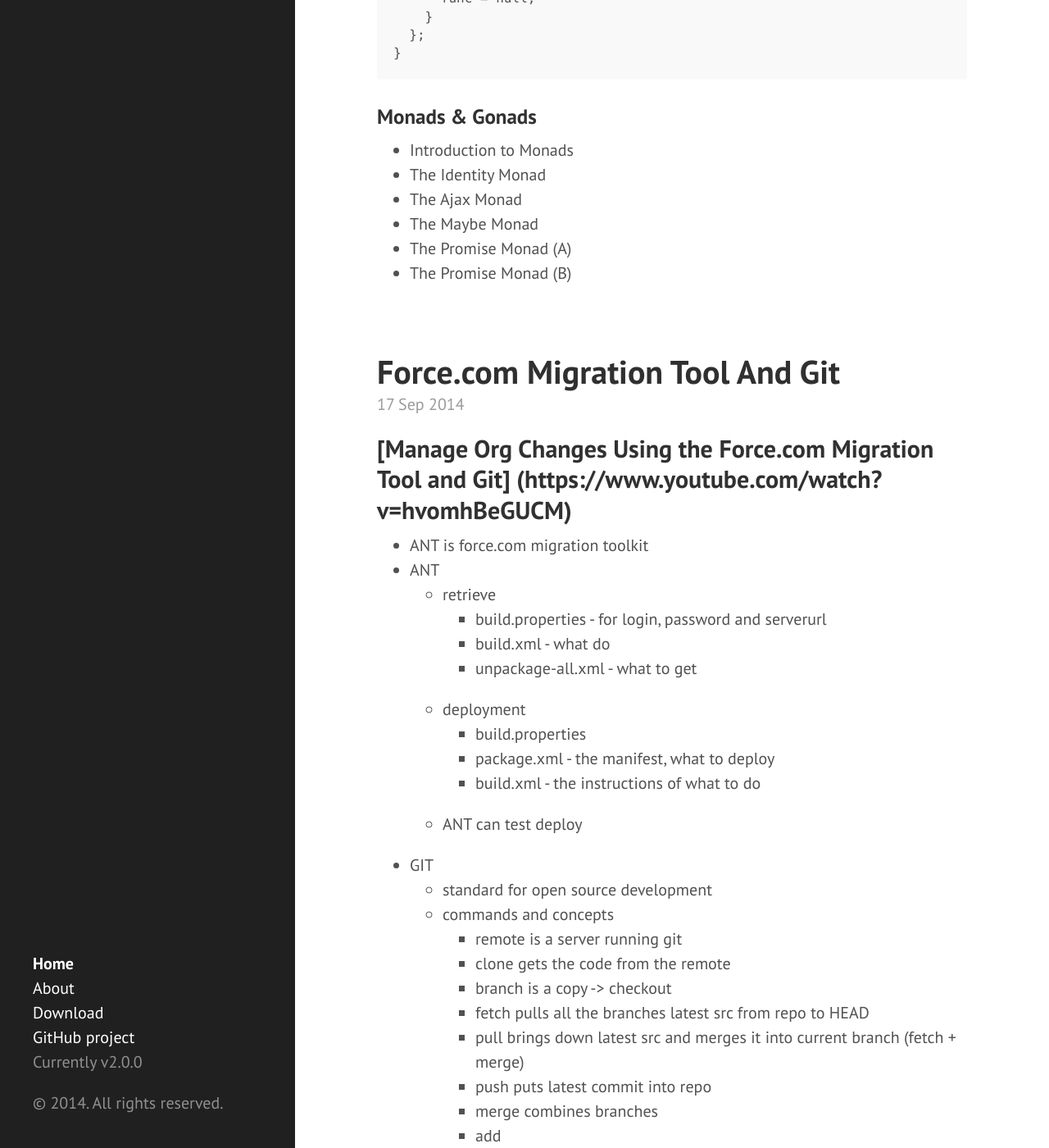
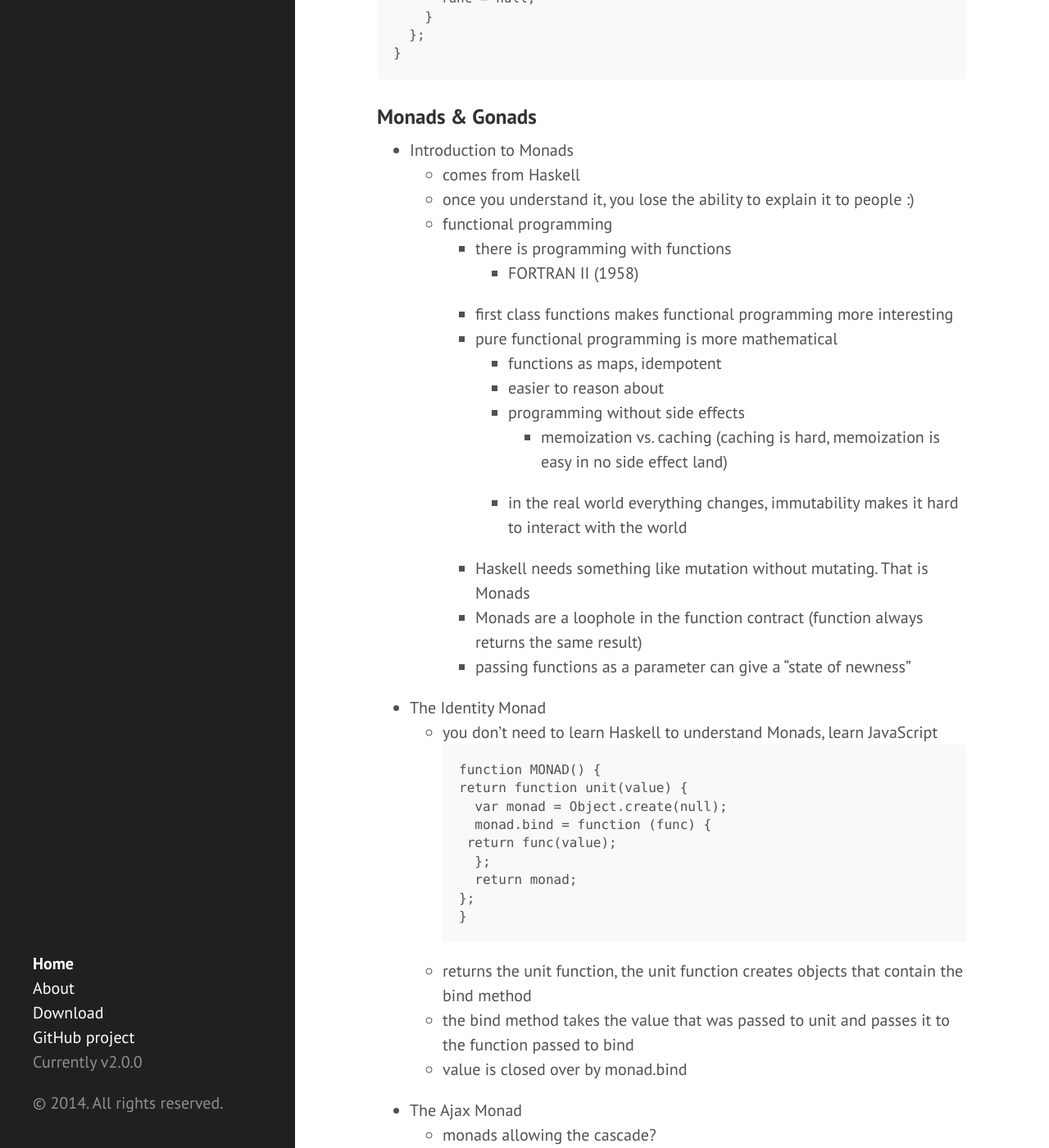
Before and after one commit to eneiand/eneiand.github.io, a Jekyll site: the page built from index.html, in a window 1280 px wide and 1400 px high, scrolled down 18002 px. Shown: the whole window at 82% size. Built offline with Jekyll 4.4.1, drawn with Linux system fonts in a browser that asks for light colours; Markdown is read by kramdown in place of the engine named in the settings; the list of posts is cut into pages by our own code; some of the changed text lies outside the part shown.

Commit message:
Update 2014-09-17-javascript-good-parts.md

````diff
--- a/_posts/2014-09-17-javascript-good-parts.md
+++ b/_posts/2014-09-17-javascript-good-parts.md
@@ -404,8 +404,60 @@
 ### Monads & Gonads
 
 * Introduction to Monads
+  * comes from Haskell
+  * once you understand it, you lose the ability to explain it to people :)
+  * functional programming
+    * there is programming with functions
+      * FORTRAN  II (1958)
+    * first class functions makes functional programming more interesting
+    * pure functional programming is more mathematical
+      * functions as maps, idempotent
+      * easier to reason about
+      * programming without side effects
+        * memoization vs. caching (caching is hard, memoization is easy in no side effect land)
+      * in the real world everything changes, immutability makes it hard to interact with the world
+    * Haskell needs something like mutation without mutating. That is Monads
+    * Monads are a loophole in the function contract (function always returns the same result)
+    * passing functions as a parameter can give a "state of newness"
+
 * The Identity Monad
+  *  you don't need to learn Haskell to understand Monads, learn JavaScript
+  ```
+  function MONAD() {
+  return function unit(value) {
+    var monad = Object.create(null);
+    monad.bind = function (func) {
+      return func(value);
+    };
+    return monad;
+  };
+}
+  ```
+  * returns the unit function, the unit function creates objects that contain the bind method
+  * the bind method takes the value that was passed to unit and passes it to the function passed to bind
+  * value is closed over by monad.bind
 * The Ajax Monad
+  * monads allowing the cascade?
+  * lift adds methods to the monad
 * The Maybe Monad
+  * passing null to the maybe monad, it doesn't call
+  * if null ever gets into the system, we just let it go
+* concurrency
+    * threads are evil
+      * easy to get started, hard to reason about
+    * Turn based processing
+      * single threaded, race free, deadlock free
+      * The Law Of Turns
+        * never wait, never block, finish fast
+        * naieve way to handle dependent events is nested event handlers -> resolve with promises
 * The Promise Monad (A)
+  * excellent method for managing asynchonicity
+  * promise is an object that represents a possible future value
+  * every promise has a resolver that is used to ultimately assign a value to the  promise.
+  * a promise can have one of three states: 'kept', 'broken' or 'pending'
+  * promise.when(success, failure)
+  * filesystem should return a promise when attempting to read a file
+  * why failure instead of exception?
+    * exceptions modify the flow of control by unwinding the stack
+    * in turn based systems, the stack is empty at the end of every turn
 * The Promise Monad (B)
````
